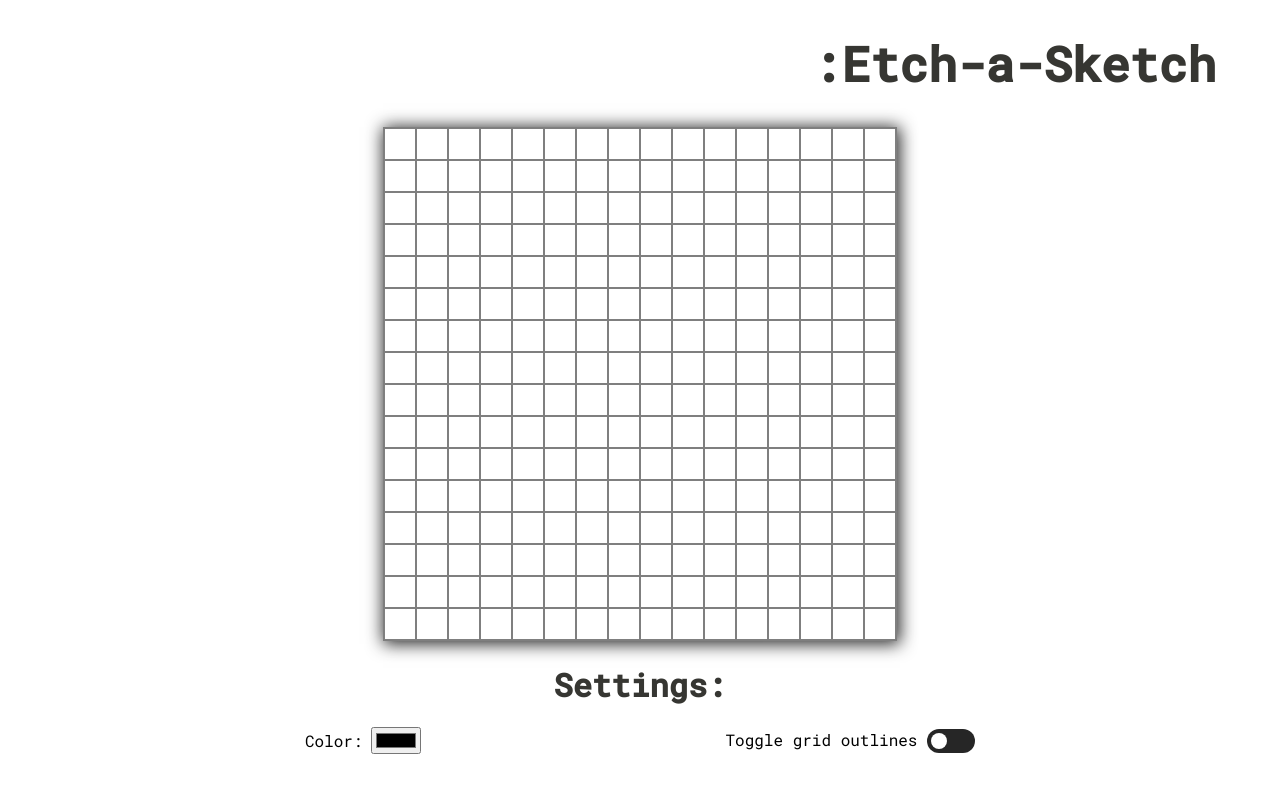
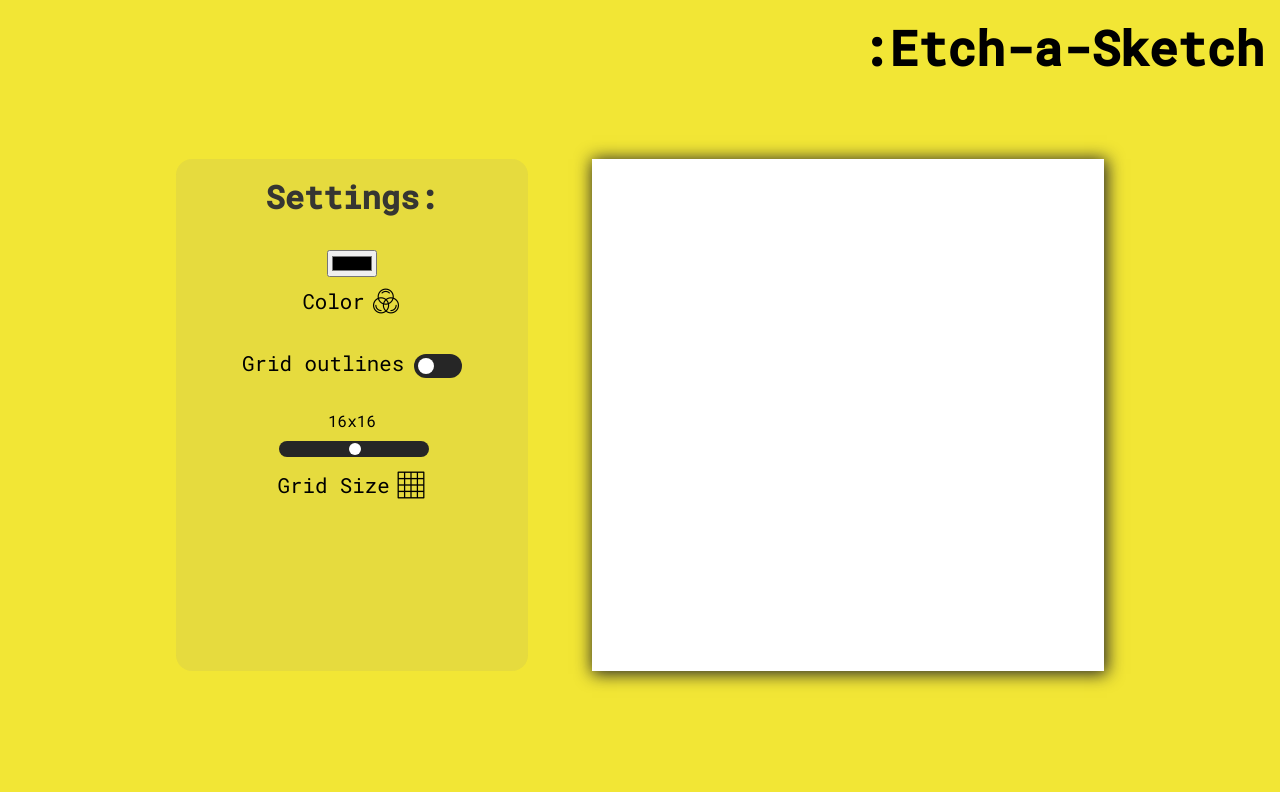
Before and after one commit to egoist000/etch-a-sketch, a plain HTML site: page index.html in a window 1280 px wide. Drawn offline with Linux system fonts and the light colour scheme.

Commit message:
icons, grid size, bg, range style

```diff
--- a/app.js
+++ b/app.js
@@ -3,14 +3,24 @@ const grid = document.getElementById("grid");
 const inputColor = document.getElementById("color-picker");
 let currentColor = inputColor.value
 const checkBox = document.getElementById("check");
+const sizeSlider = document.getElementById("size");
+const sizeOutput = document.getElementById("size-output");
 let cells;
-let gridOutline = true;
+let gridOutline = false;
+
+function clearGrid() {
+    grid.innerHTML = "";
+}
 
 function cellHover(e) {
     e.target.style.backgroundColor = currentColor;
 }
 
 function cellHoverEnd(e) {
+    e.target.style.backgroundColor = currentColor;
+}
+
+function cellClick(e) {
     e.target.style.backgroundColor = currentColor;
 }
 
@@ -21,6 +31,7 @@ function createGrid(numberOfRows = DEFAULT_SIZE, numberOfColumns = DEFAULT_SIZE)
         for(let j = 0; j < numberOfColumns; j++) {
             const cell = document.createElement("div");
             cell.classList.add("cell");
+            //cell.addEventListener("mousedown", cellClick);
             cell.addEventListener("mouseover", cellHover);
             cell.addEventListener("mouseout", cellHoverEnd);
             grid.appendChild(cell);
@@ -44,12 +55,21 @@ function changeGridOutline() {
     }
 }
 
+function changeGridSize(e) {
+    clearGrid();
+    let val = e.target.value
+    sizeOutput.textContent = `${val}x${val}`;
+    createGrid(val, val);
+}
+
 function changeCurrentColor(e) {
     currentColor = e.target.value;
 }
 
 createGrid();
 
+sizeSlider.addEventListener("change", changeGridSize);
+
 inputColor.addEventListener("change", changeCurrentColor);
 
 checkBox.addEventListener("change", changeGridOutline);
--- a/index.html
+++ b/index.html
@@ -17,22 +17,37 @@
         <h1>:Etch-a-Sketch</h1>
     </div>
     <div class="main">
-        <div id="grid">
+        <div class="settings">
+            <h1>Settings:</h1>
+            <div class="color-setting">
+                <input id="color-picker" type="color">
+                <div class="setting-img">
+                    <span>Color</span>
+                    <img src="icons/color.png" alt="color">
                 </div>
             </div>
-    <h1>Settings:</h1>
-    <div class="settings">
-        <div class="color-setting">
-            <span>Color:</span>
-            <input id="color-picker" type="color">
-        </div>
             <div class="toggle-grid-outlines">
-            <span>Toggle grid outlines</span>
+                <span>Grid outlines</span>
                 <label class="switch">
                     <input id="check" type="checkbox">
                     <span class="slider round"></span>
                 </label>
             </div>
+            <div class="grid-size">
+                <output id="size-output">16x16</output>
+                <div class="slider-container">
+                    <input id="size" type="range" min="1" max="64" step="1">
+                </div>
+                <div class="setting-img">
+                    <span>Grid Size</span>
+                    <img src="icons/grid.png" alt="grid">
+                </div>
+            </div>
+        </div>
+        <div class="grid-container">
+            <div id="grid">
+            </div>
+        </div>
     </div>
 </body>
 </html>
--- a/style.css
+++ b/style.css
@@ -2,6 +2,7 @@ body {
     margin: 0;
     padding: 0;
     height: 100%;
+    background-color: #F2E635;
 }
 
 * {
@@ -10,56 +11,122 @@ body {
 
 /* Header */
 
+.header {
+    margin-bottom: 4rem;
+}
+
 .header h1 {
     text-align: end;
     font-size: 3rem;
-    margin-right: 4rem;
+    margin: 0;
+    padding: 1rem 1rem 1rem;
 }
 
 /* Main content */
 .main {
     display: flex;
-    flex-direction: column;
+    flex-wrap: wrap-reverse;
     justify-content: center;
-    align-items: center;
+    gap: 4rem;
 }
 
 /* Grid */
 
 #grid {
     display: grid;
+    flex: 0 0 auto;
     width: 512px;
     height: 512px;
-    border: 0.1rem solid #7F7F7F;
-    gap: 0.0001rem;
-    grid-template-columns: repeat(16, 1fr);
-    grid-template-rows: repeat(16, 1fr);
     box-shadow: 0.1rem 0.1rem 1rem 0.1rem #262626;
 }
 
 .cell {
     padding: 0;
     margin: 0;
-    border: 0.1rem solid #7F7F7F;
+    background-color: white;
 }
 
 /* Settings */
 
-body h1 {
+.settings h1 {
     color: #363632;
     text-align: center;
+    margin: 0;
+}
+
+.settings span {
+    font-size: 1.3rem;
 }
 
 .settings {
     display: flex;
-    justify-content: space-evenly;
+    flex-direction: column;
+    justify-content: flex-start;
+    border-radius: 1rem;
     align-items: center;
+    background-color: rgba(140, 137, 129, 0.116);
+    gap: 2rem;
+    width: 20rem;
+    padding: 1rem;
+}
+
+.setting-img {
+    display: flex;
+    align-items: center;
+    gap: 0.3rem;
 }
 
 .color-setting {
     display: flex;
+    flex-direction: column;
     align-items: center;
     gap: 0.5rem;
+}
+
+.grid-size {
+    display: flex;
+    flex-direction: column;
+    align-items: center;
+    gap: 0.5rem;
+}
+
+/* Size slider */
+
+.slider-container {
+    width: 100%;
+}
+
+#size {
+    -webkit-appearance: none;
+    appearance: none;
+    width: 100%;
+    outline: none;
+    -webkit-transition: .5s;
+    transition: .5s;
+    background-color: #262626;
+    border-radius: 0.7rem;
+    height: 1rem;
+}
+
+#size:hover {
+    background-color: #A6A198;
+}
+
+#size::-webkit-slider-thumb {
+    -webkit-appearance: none;
+    appearance: none;
+    width: 0.8rem;
+    height: 0.8rem;
+    border-radius: 0.5rem;
+    background-color: white;
+    border: none;
+}
+
+#size::-moz-range-thumb {
+    width: 0.8rem;
+    height: 0.8rem;
+    background-color: white;
+    border: none;
 }
 
 /* Toggle switch */
@@ -100,11 +167,11 @@ body h1 {
 }
 
 input:checked + .slider {
-    background-color: #A6A198;
+    background-color: #A6A297;
 }
 
 input:focus + .slider {
-    box-shadow: 0 0 0.3rem #A6A198;
+    box-shadow: 0 0 0.3rem #A6A297;
 }
 
 input:checked + .slider:before {
@@ -119,3 +186,13 @@ input:checked + .slider:before {
 .slider.round:before {
     border-radius: 50%;
 }
+
+@media only screen and (max-width: 480px) {
+    html {
+        font-size: 12px;
+    }
+    #grid {
+        width: 320px;
+        height: 320px;
+    }
+}
```
Also changed, not shown: icons/color.png (added), icons/grid.png (added). Lines whose indentation alone changed are shown as unchanged.
